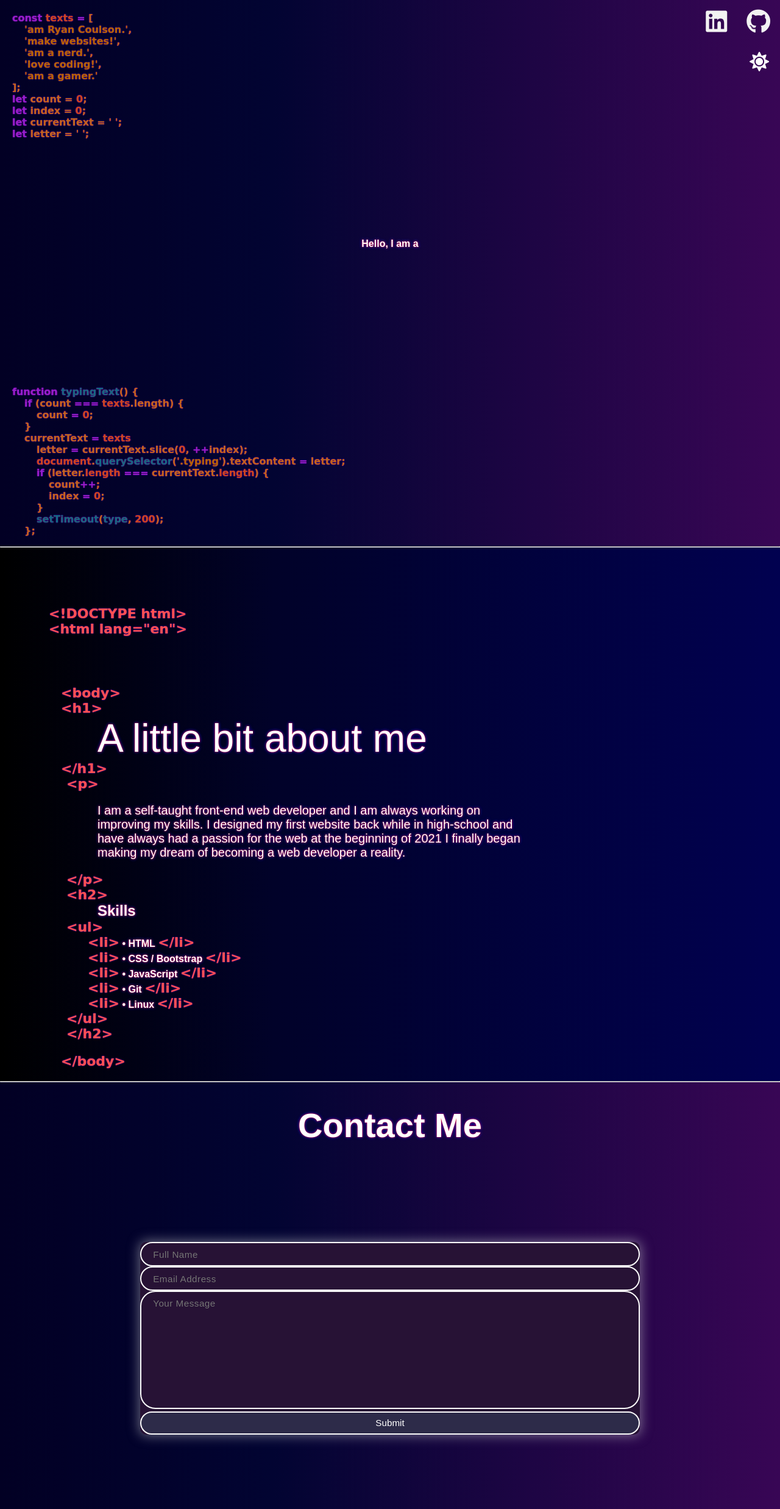
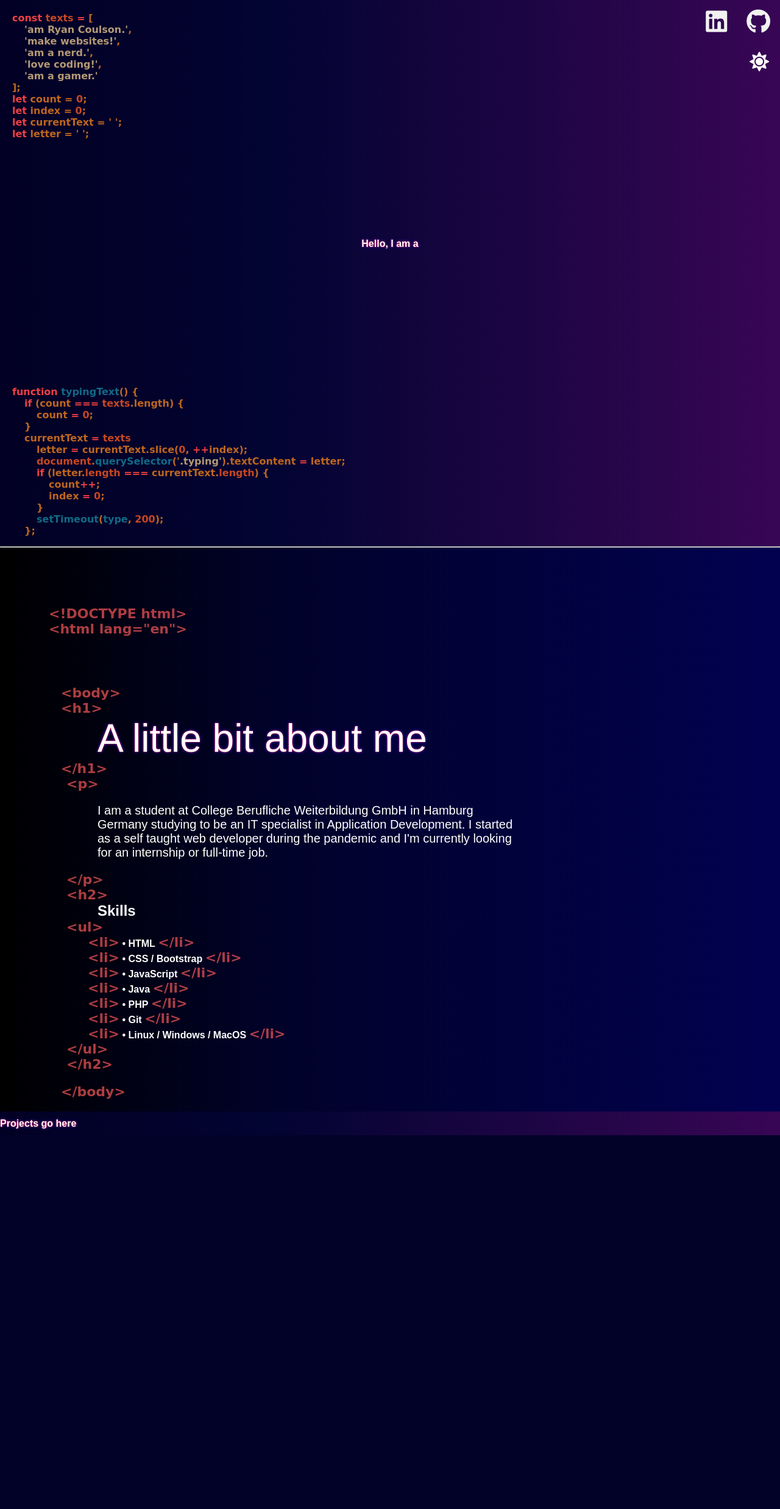
Before and after one commit to DevArches/ryancoulson, a PHP site: page /index.html in a window 1280 px wide. Shown: the whole page at 61% size. After the commit the page ends 1862 px from the top, so only its background shows below. Run offline with PHP 8.4, Linux system fonts and the light colour scheme; some web fonts are replaced.

Commit message:
removed contact, added projects and skills

```diff
--- a/index.html
+++ b/index.html
@@ -10,10 +10,10 @@
       href="https://cdnjs.cloudflare.com/ajax/libs/font-awesome/5.15.3/css/all.min.css"
     />
     <link rel="icon" href="RC.png">
-    <link rel="stylesheet" href="/styles/style.css" />
-    <link rel="stylesheet" href="/styles/about.css" />
-    <link rel="stylesheet" href="/styles/contact.css" />
-    <link rel="stylesheet" href="/styles/lightMode.css">
+    <link rel="stylesheet" href="/ryancoulson/styles/style.css" />
+    <link rel="stylesheet" href="/ryancoulson/styles/about.css" />
+    <link rel="stylesheet" href="/ryancoulson/styles/contact.css" />
+    <link rel="stylesheet" href="/ryancoulson/styles/lightMode.css">
     <title>Portfolio</title>
   </head>
   <body>
@@ -96,9 +96,8 @@
       </h1>
       <h3 class="write" id="p">&lt;p&gt;</h3>
       <p>
-        I am a self-taught front-end web developer and I am always working on
-        improving my skills. I designed my first website back while in
-        high-school and have always had a passion for the web at the beginning of 2021 I finally began making my dream of becoming a web developer a reality.
+        I am a student at College Berufliche Weiterbildung GmbH in Hamburg Germany studying to be an IT specialist in Application Development.
+        I started as a self taught web developer during the pandemic and I'm currently looking for an internship or full-time job.
       </p>
       <h3 class="write" id="p">&lt;/p&gt;</h3>
       <h3 class="write" id="h2">&lt;h2&gt;</h3>
@@ -121,73 +120,32 @@
       </div>
       <div class="list">
         <h3 class="write" id="li">&lt;li&gt;</h3>
+        <h4>• Java</h4>
+        <h3 class="write" id="li">&lt;/li&gt;</h3>
+      </div>
+      <div class="list">
+        <h3 class="write" id="li">&lt;li&gt;</h3>
+        <h4>• PHP</h4>
+        <h3 class="write" id="li">&lt;/li&gt;</h3>
+      </div>
+      <div class="list">
+        <h3 class="write" id="li">&lt;li&gt;</h3>
         <h4>• Git</h4>
         <h3 class="write" id="li">&lt;/li&gt;</h3>
       </div>
       <div class="list">
         <h3 class="write" id="li">&lt;li&gt;</h3>
-        <h4>• Linux</h4>
+        <h4>• Linux / Windows / MacOS</h4>
         <h3 class="write" id="li">&lt;/li&gt;</h3>
       </div>
       <h3 class="write" id="h2">&lt;/ul&gt;</h3>
       <h3 class="write" id="h2">&lt;/h2&gt;</h3>
       <h3 class="write" id="body-after">&lt;/body&gt;</h3>
     </div>
-
-    <!-- ------------------------contact section---------------------------------------->
-    <hr id="hr2" />
-    <div class="contactForm">
-      <h1 class="contactHeader">Contact Me</h1>
-      <div class="container">
-        <div class="form" id="form">
-          <!--<form
-            target="_blank"
-            </form> action="https://formsubmit.co/60a5a42a395b0db91b03e446b637846c" />
-            method="POST"
-          > -->
-          <input type="hidden" name="_next" value="https://www.ryancoulson.net/thanks.html">
-          <input type="hidden" name="_captcha" value="true">
-            <div>
-              <div>
-                <div class="col">
-                  <input
-                    type="text"
-                    name="name"
-                    class="email"
-                    id="email"
-                    placeholder="Full Name"
-                    required
-                  />
-                </div>
-                <div class="col">
-                  <input
-                    type="email"
-                    name="email"
-                    class="email"
-                    id="email"
-                    placeholder="Email Address"
-                    required
-                  />
-                </div>
-              </div>
-            </div>
-            <div class="form-group">
-              <textarea
-                placeholder="Your Message"
-                class="textArea"
-                id="textArea"
-                name="message"
-                rows="10"
-                required
-              ></textarea>
-            </div>
-            <button type="submit" class="contactSubmit" id="contactSubmit">
-              Submit
-            </button>
-          </form>
-        </div>
-      </div>
-    </div>
+    <!-- ------------------------projects section---------------------------------------->
+<div class="projects">
+<h1>Projects go here</h1>
+</div>
     <!-- My Favorite Pokemon
                         _,.------....___,.' ',.-.
                      ,-'          _,.--"        |
@@ -216,6 +174,6 @@
  .'          /| `-.        . ,'         ,           ,
  '-.__ __ _,','    '`-..___;-...__   ,.'\ ____.___.'
  `"^--'..'   '-`-^-'"--    `-^-'`.''"""""`.,^.`.--'-->
-    <script src="/script.js"></script>
+    <script src="/ryancoulson/script.js"></script>
   </body>
 </html>
--- a/styles/about.css
+++ b/styles/about.css
@@ -18,7 +18,7 @@ h2 {
   background: rgb(0,0,0);
 background: linear-gradient(90deg, rgba(0,0,0,1) 0%, rgba(1,2,41,1) 35%, rgba(1,1,80,1) 100%);
   padding-left: 5rem;
-  text-shadow: 0 0 3px #FF0000, 0 0 5px #0000FF;
+
 }
 /*<------------------------background text--------------->*/
 #body {
@@ -42,6 +42,7 @@ background: linear-gradient(90deg, rgba(0,0,0,1) 0%, rgba(1,2,41,1) 35%, rgba(1,
   margin-left: 29px;
   margin-top: 0px;
   padding-bottom: 0;
+
 }
 #h2 {
   margin-left: 29px;
@@ -49,7 +50,7 @@ background: linear-gradient(90deg, rgba(0,0,0,1) 0%, rgba(1,2,41,1) 35%, rgba(1,
   padding-bottom: 0;
 }
 .write {
-  color: #ff7676af;
+  color: #fc5959af;
   font-family: 'East Sea Dokdo', cursive;
   font-size: 22px;
   padding: 0;
--- a/styles/style.css
+++ b/styles/style.css
@@ -164,20 +164,20 @@ h3 {
   font-family: 'East Sea Dokdo', cursive;
   font-size: 1.6rem;
   color: #be661e;
-  text-shadow: 0 0 1px #FF0000, 0 0 2px #0000FF;
+
 }
 .colorText {
   background-color: transparent;
   font-family: 'East Sea Dokdo', cursive;
 }
 #purple {
-  color:rgb(144, 31, 209)
+  color:rgb(241, 64, 64)
 }
 #red {
   color:rgb(199, 71, 33)
 }
 #yellow {
-  color:rgb(175, 102, 6)
+  color:rgb(180, 153, 117)
 }
 #green {
   color:rgb(16, 106, 134)
```
Also changed, not shown: contact.html (added, +54 -0 lines), 1 other file.
